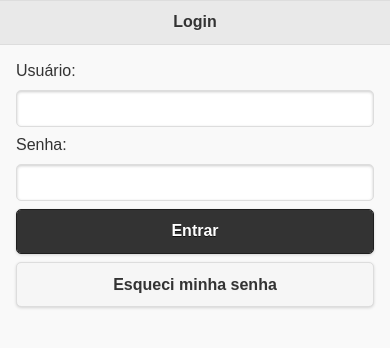
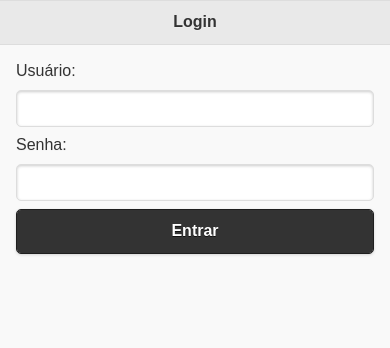
Before and after one commit to ESEGroup/IssuesAuthenticatorJararaca, a website: page app/www/index.html in a window 390 px wide. Drawn offline with Linux system fonts and the light colour scheme; some packages are replaced by stand-ins of ours.

Commit message:
remover 'esqueci sua senha?' que não fazia nada

```diff
--- a/app/www/index.html
+++ b/app/www/index.html
@@ -40,12 +40,12 @@
 
                     <!-- <button type="submit" data-theme="b">Entrar</button> -->
                     <a data-role="button" data-theme="b" id="login-submit" href="#">Entrar</a>
-                    <a data-role="button" href="#popup-forgotpw" data-rel="popup">Esqueci minha senha</a>
+                    <!-- <a data-role="button" href="#popup-forgotpw" data-rel="popup">Esqueci minha senha</a>
                     <div data-role="popup" id="popup-forgotpw" data-overlay-theme="b" data-position-to="window" data-transition="pop">
                         <h3>Esqueceu sua senha?</h3>
                         <p>Esse recurso ainda não foi implementado.</p>
                         <p>Entre em contato com o administrador do sistema.</p>
-                    </div>
+                    </div> -->
                     <div data-role="popup" id="popup-login-error" data-overlay-theme="b" data-position-to="window" data-transition="pop">
                         <h3>Falha na autenticação</h3>
                         <p id="popup-login-error-msg">Senha incorreta.</p>
```
